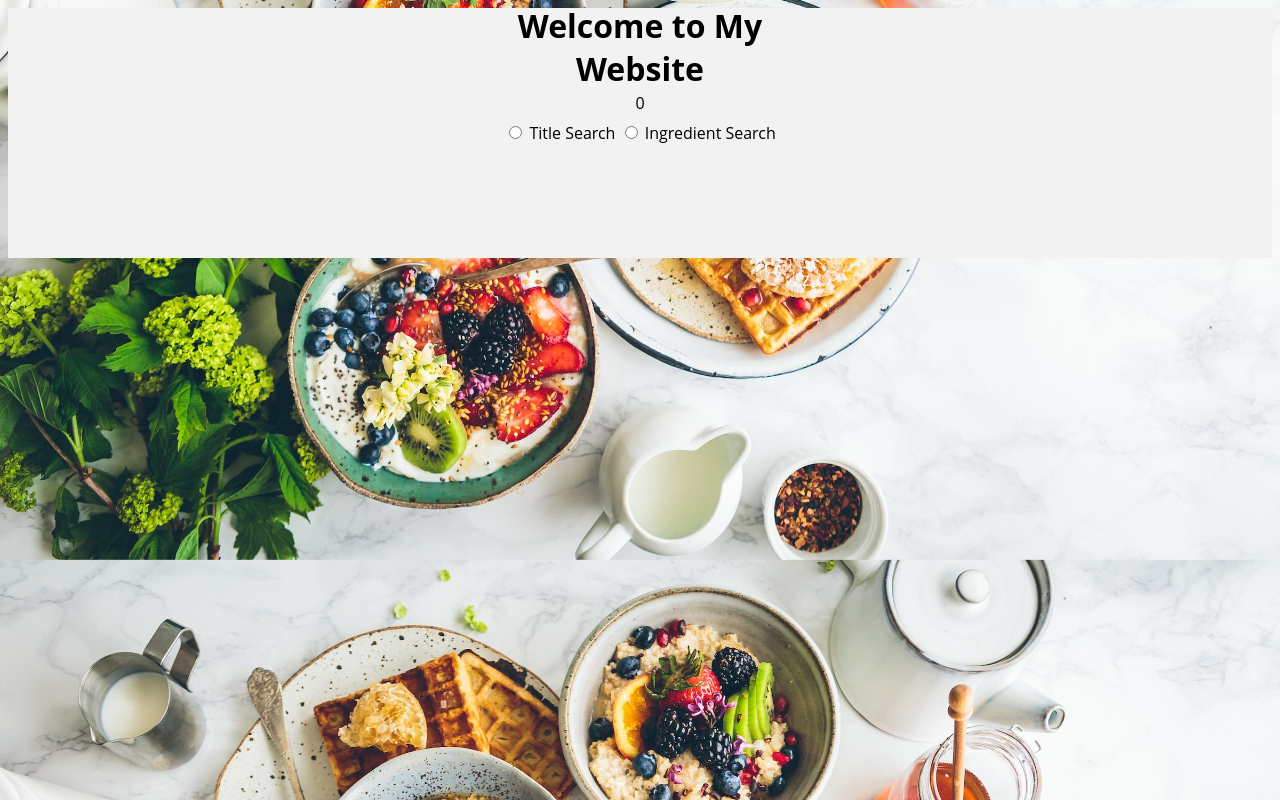
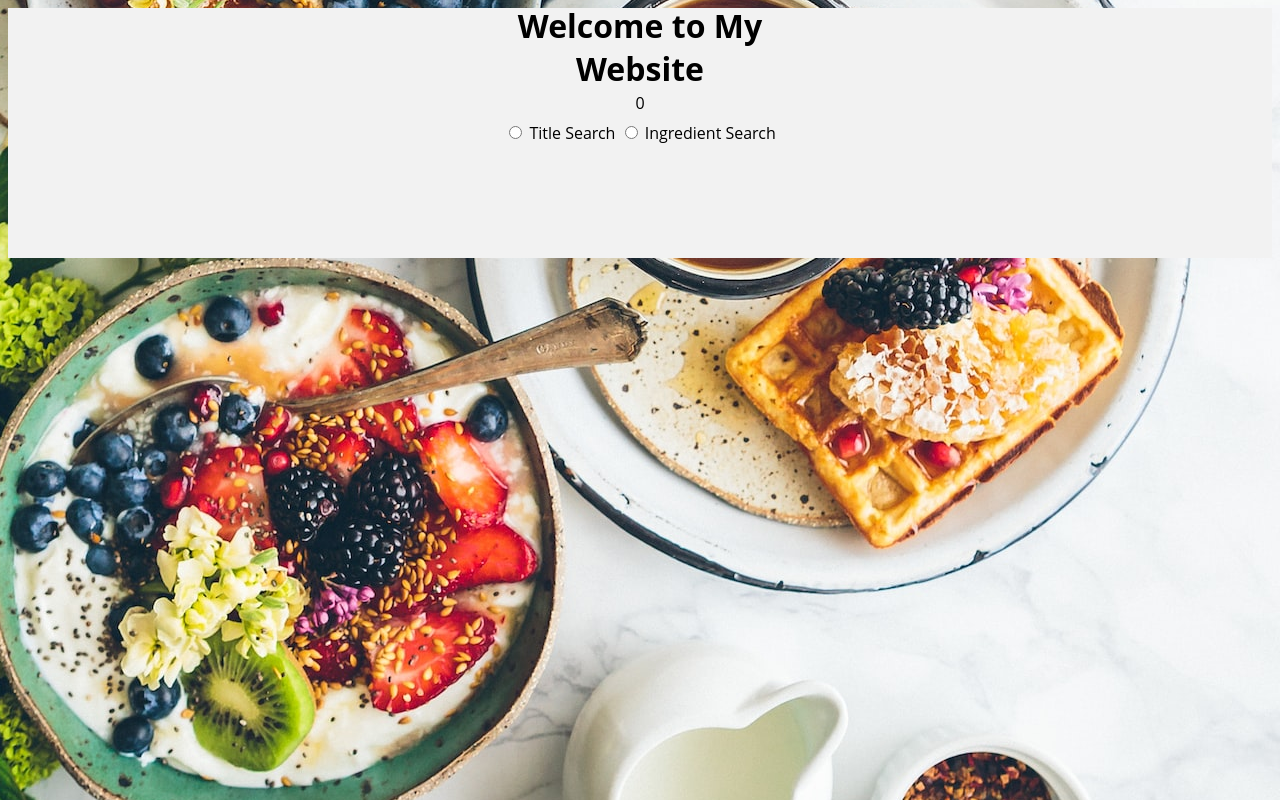
Before and after one commit to Devaaron7/Java-Recipe-Finder, a plain HTML site: page HTML Frontend/testsite_v2.html in a window 1280 px wide. Drawn offline with nearby package versions, Linux system fonts and the light colour scheme.

Commit message:
messing with bkg

```diff
--- a/HTML Frontend/css/style.css
+++ b/HTML Frontend/css/style.css
@@ -1,11 +1,20 @@
-html, body {
+html {
+    background-color: #00b4cc00;
     background-image: url(/assets/brooke-lark-HlNcigvUi4Q-unsplash.jpg);
-    background-color: #00b4cc00;
+    background-position: center;
+    /* width: 365px;
+    height: 150px; */
+    /* background-size: cover; */
+}
+
+
+body {
+
+
 
     /* opacity: 0.2; */
     /* height: 100%; */
-    background-position: center;
-    background-size: cover;
+
 }
 
 .topParent {
```
